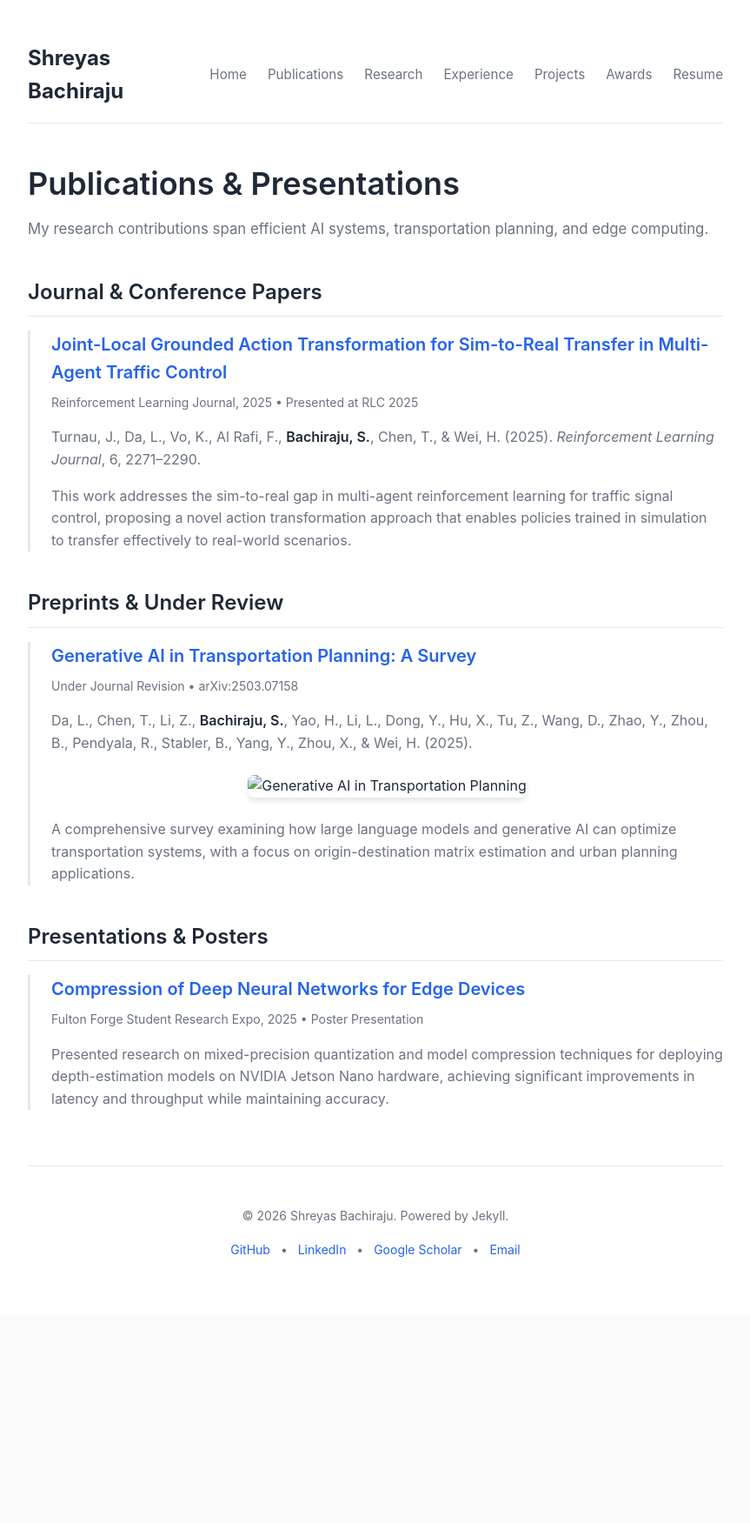
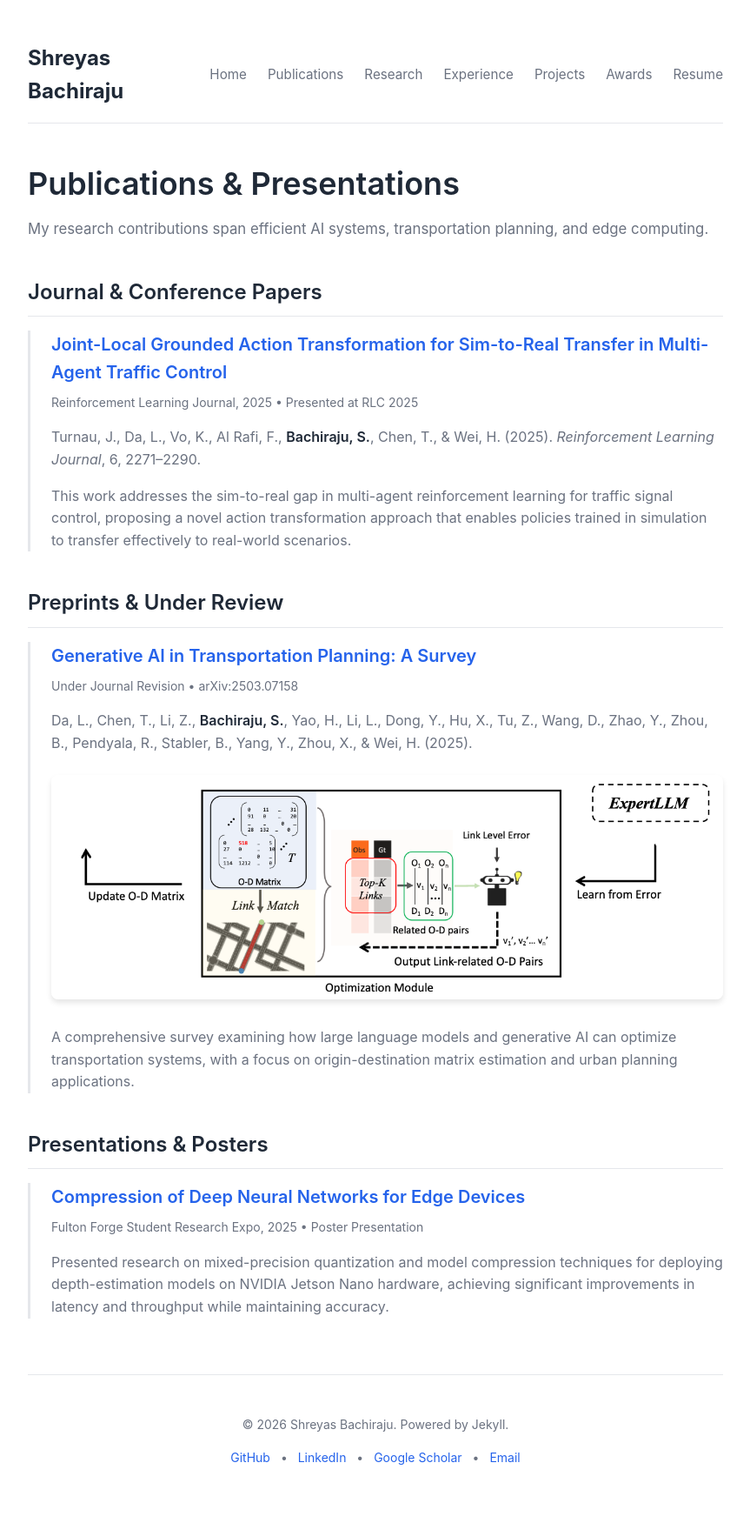
Before and after one commit to shreyasbachi/shreyasbachi.github.io, a Jekyll site: the page built from publications.md, in a window 1280 px wide. Shown: the whole page at 87% size, without its empty margins (208-1071 px from the left). Built offline with Jekyll 4.4.1, drawn with Linux system fonts in a browser that asks for light colours; before the commit the page ends 1512 px from its top, so only the background shows below that.

```diff
--- a/_includes/header.html
+++ b/_includes/header.html
@@ -11,6 +11,6 @@
         <a href="{{ '/experience' | relative_url }}">Experience</a>
         <a href="{{ '/projects' | relative_url }}">Projects</a>
         <a href="{{ '/awards' | relative_url }}">Awards</a>
-        <a href="{{ '/files/BachirajuShreyas_Resume.pdf' | relative_url }}" target="_blank">Resume</a>
+        <a href="{{ '/files/BachirajuShreyas_Resume_Grad.pdf' | relative_url }}" target="_blank">Resume</a>
     </nav>
 </header>
--- a/publications.md
+++ b/publications.md
@@ -31,7 +31,7 @@ title: Publications & Presentations
         Da, L., Chen, T., Li, Z., <strong>Bachiraju, S.</strong>, Yao, H., Li, L., Dong, Y., Hu, X., Tu, Z., Wang, D., Zhao, Y., Zhou, B., Pendyala, R., Stabler, B., Yang, Y., Zhou, X., & Wei, H. (2025).
     </p>
     <div style="text-align: center; margin: 1.5rem 0;">
-        <img src="files/genAI_transportation.png" alt="Generative AI in Transportation Planning" style="max-width: 100%; height: auto; border-radius: 8px; box-shadow: 0 4px 6px rgba(0,0,0,0.1);" />
+        <img src="/files/genAI_transportation.png" alt="Generative AI in Transportation Planning" style="max-width: 100%; height: auto; border-radius: 8px; box-shadow: 0 4px 6px rgba(0,0,0,0.1);" />
     </div>
     <p>
         A comprehensive survey examining how large language models and generative AI can optimize transportation systems, with a focus on origin-destination matrix estimation and urban planning applications.
```
